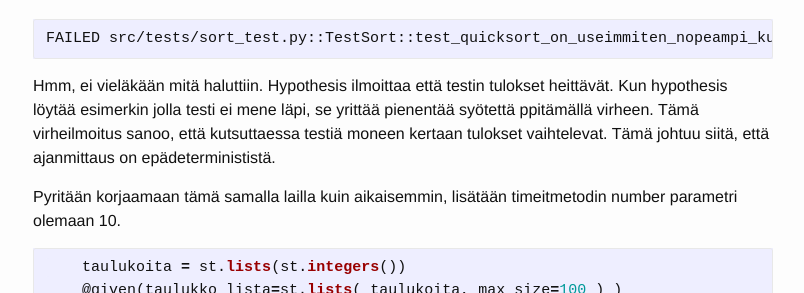
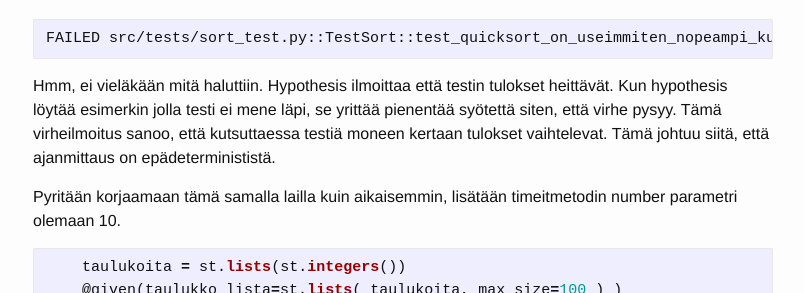
Before and after one commit to algolabra-hy/algolabra-hy.github.io, a Jekyll site: the page built from test_performance.md, in a window 1280 px wide and 900 px high, scrolled down 5261 px. Shown: the part 183-476 px from the top of the window, without its empty margins (237-1041 px from the left). Built offline with Jekyll 4.4.1, drawn with Linux system fonts in a browser that asks for light colours.

Commit message:
performance testing

````diff
--- a/test_performance.md
+++ b/test_performance.md
@@ -200,7 +200,7 @@ Kokeillaan:
 ```
 FAILED src/tests/sort_test.py::TestSort::test_quicksort_on_useimmiten_nopeampi_kuin_bubblesort - hypothesis.errors.Flaky: Hypothesis test_quicksort_on_useimmiten_nopeampi_kuin_bubblesort(self=<tests.sort_test.TestSort testMethod=test_quicksort_on_useimmiten_nopeampi_kuin_bubblesort>, taulukko_lista=[[], [], []]) produces unreli...
 ```
-Hmm, ei vieläkään mitä haluttiin. Hypothesis ilmoittaa että testin tulokset heittävät. Kun hypothesis löytää esimerkin jolla testi ei mene läpi, se yrittää pienentää syötettä ppitämällä virheen. Tämä virheilmoitus sanoo, että kutsuttaessa testiä moneen kertaan tulokset vaihtelevat. Tämä johtuu siitä, että ajanmittaus on epädeterminististä.
+Hmm, ei vieläkään mitä haluttiin. Hypothesis ilmoittaa että testin tulokset heittävät. Kun hypothesis löytää esimerkin jolla testi ei mene läpi, se yrittää pienentää syötettä siten, että virhe pysyy. Tämä virheilmoitus sanoo, että kutsuttaessa testiä moneen kertaan tulokset vaihtelevat. Tämä johtuu siitä, että ajanmittaus on epädeterminististä.
 
 Pyritään korjaamaan tämä samalla lailla kuin aikaisemmin, lisätään timeitmetodin number parametri olemaan 10.
 ```python
````
